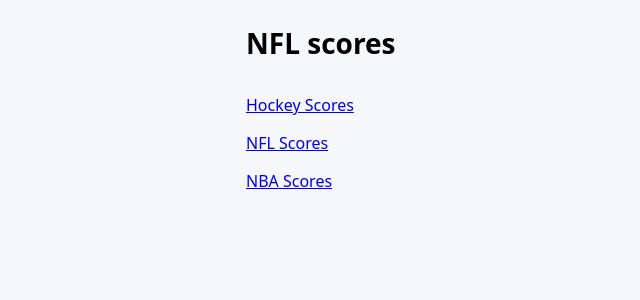
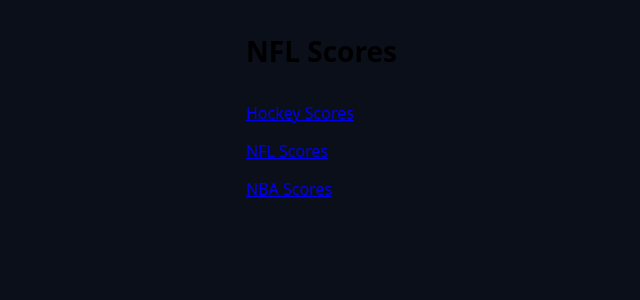
Before and after one commit to mendoska/nfl-app-pi, a Flask app: page / in a window 1280 px wide. Shown: the top 300 px of the page, without its empty margins (34-674 px from the left). Run offline with Flask 3, Linux system fonts and the light colour scheme; data that the repository does not hold is empty.

Commit message:
testing dark mode

```diff
--- a/static/style.css
+++ b/static/style.css
@@ -1,6 +1,15 @@
+:root {
+    --bg:#f6f7fb;
+    --text: #111111
+}
+body.dark{
+    --bg:#0b0f1a;
+    --text:#e5e7eb;
+}
 body {
   font-family: system-ui, -apple-system, Segoe UI, Roboto, Arial, sans-serif;
-  background: #f6f7fb;
+  background: var(--bg);
+  text: var(--text)
   margin: 0;
   padding: 24px;
 }
--- a/templates/index.html
+++ b/templates/index.html
@@ -3,12 +3,12 @@
  <head>
   <meta http-equiv = "refresh" content ="10">
   <link rel="stylesheet" href="{{ url_for('static', filename='style.css') }}">
-    <title> {{league}} app </title>
+    <title> {{league}} </title>
 
  </head>
-<body>
+<body class ="dark">
   <div class = "container">
-	<h1> {{ league }} scores </h1>
+	<h1> {{ league }} Scores </h1>
 	<ul class = "games">
 	  {% for game in games %}
 	    <li class = "game-card {{ game.status_state|lower }}">
```
